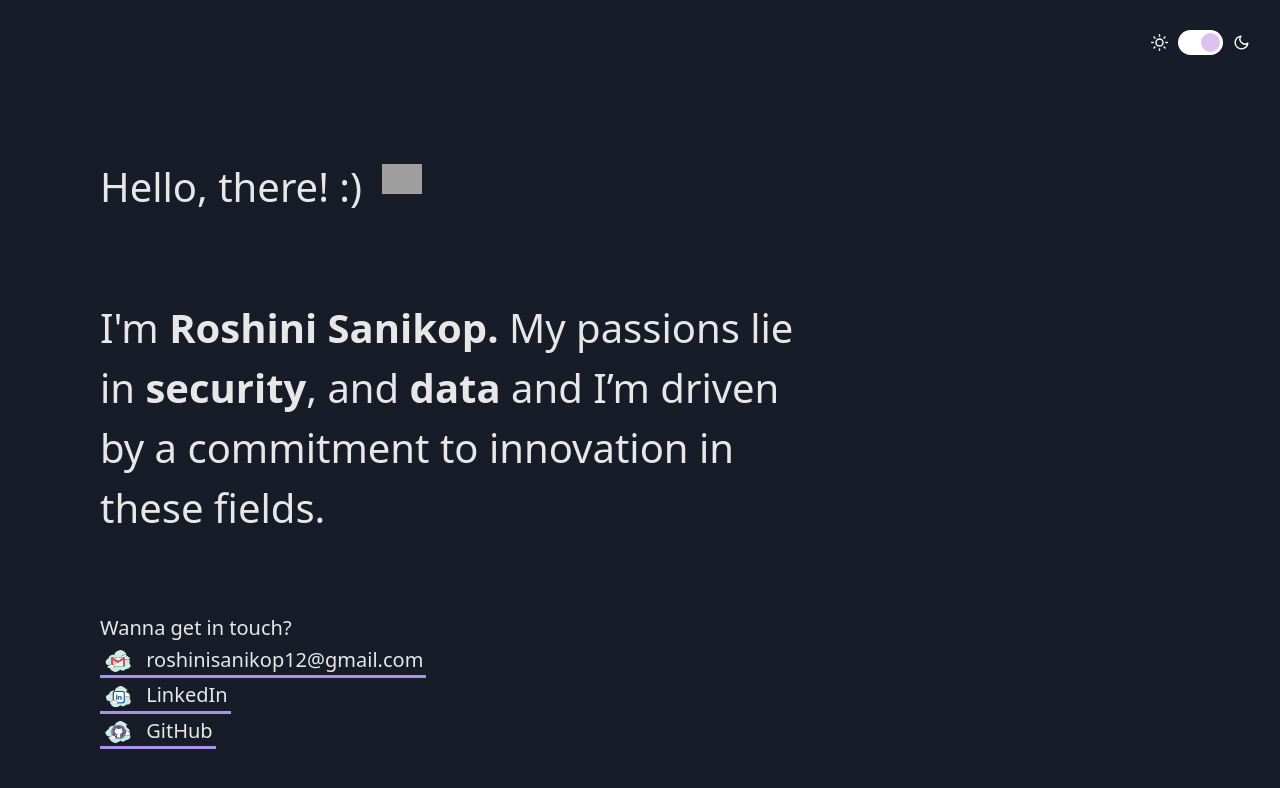
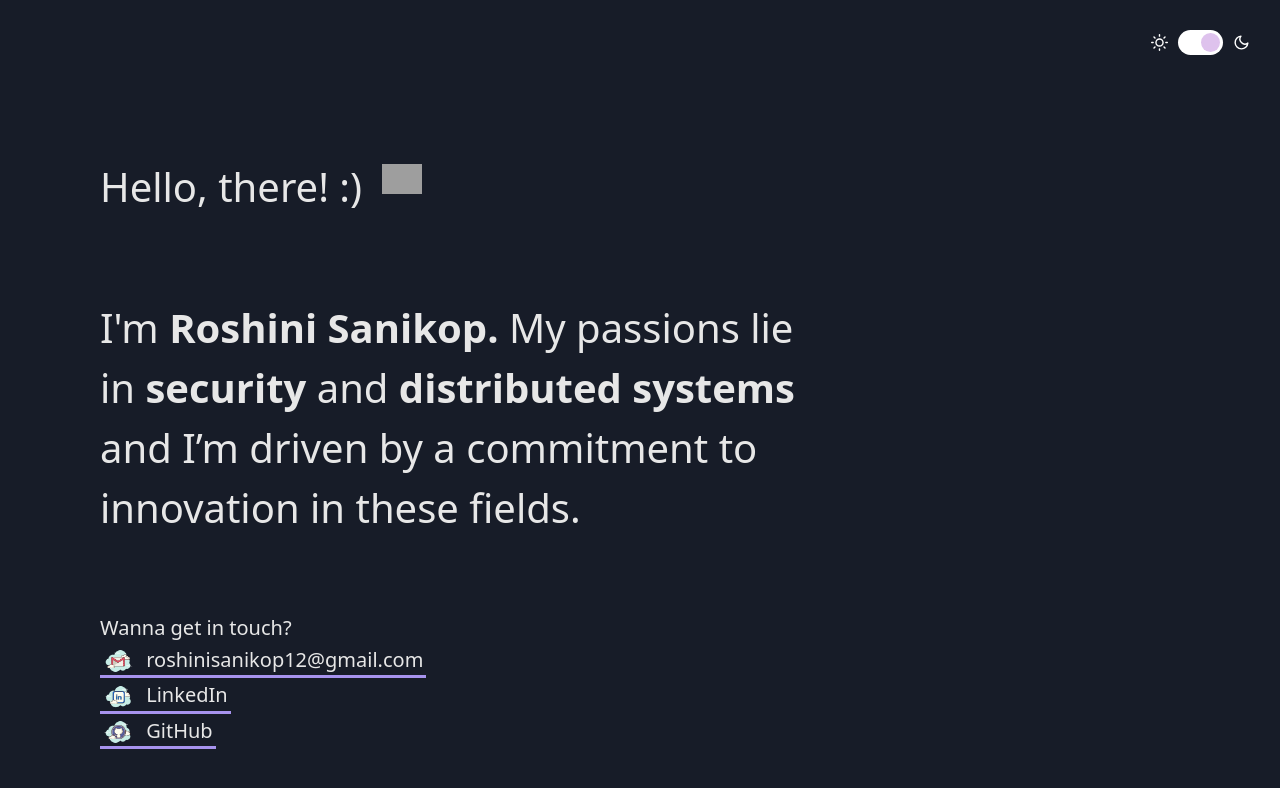
Before and after one commit to roshinisanikop/roshwebsite, a Jekyll site: the page built from index.html, in a window 1280 px wide and 900 px high. Shown: the top 788 px of the window. Built offline with Jekyll 4.4.1, drawn with Linux system fonts in a browser that asks for light colours; nearby versions of some CDN libraries; some web fonts are replaced; grey boxes are pictures that could not be loaded.

Commit message:
Update intro.html

```diff
--- a/_includes/intro.html
+++ b/_includes/intro.html
@@ -6,8 +6,8 @@
 
   <h2 class="intro__tagline" style="font-weight: normal;">I'm
     <span class="name" style="font-weight: bold;">Roshini Sanikop.</span> My passions lie in
-    <span style="font-weight: bold;">security</span>, and
-    <span style="font-weight: bold;">data</span>
+    <span style="font-weight: bold;">security</span> and
+    <span style="font-weight: bold;">distributed systems</span>
 <!--     , and  -->
 <!--     <span style="font-weight: bold;">artificial intelligence</span>,  -->
     and I’m driven by a commitment to innovation in these fields.
```
